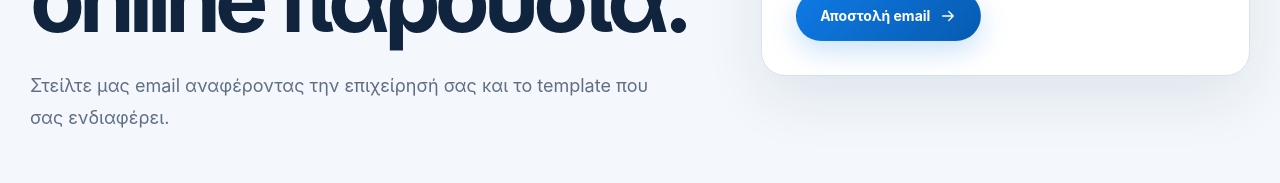
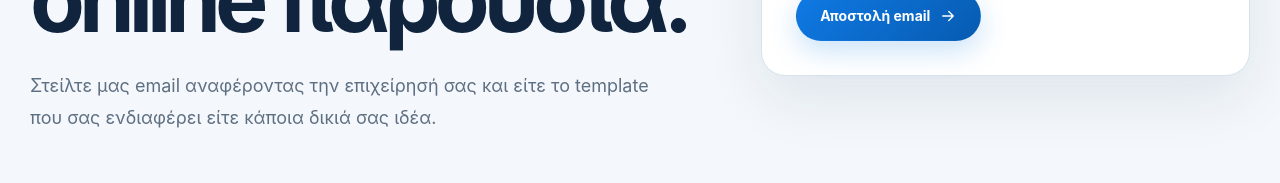
Before and after one commit to VelissariosVVS/dikosousite-showcase, a Next.js app: page /contact in a window 1280 px wide. Shown: the part 443-626 px from the top of the page. Built offline with nearby package versions, Linux system fonts and the light colour scheme; no server answers.

Commit message:
Update page.tsx

```diff
--- a/src/app/contact/page.tsx
+++ b/src/app/contact/page.tsx
@@ -21,7 +21,7 @@ export default function ContactPage() {
             <span className="section-kicker"><i /> Επικοινωνία</span>
             <h1>Ας συζητήσουμε για τη δική σας online παρουσία.</h1>
             <p>
-              Στείλτε μας email αναφέροντας την επιχείρησή σας και το template που σας ενδιαφέρει.
+              Στείλτε μας email αναφέροντας την επιχείρησή σας και είτε το template που σας ενδιαφέρει είτε κάποια δικιά σας ιδέα.
             </p>
           </div>
           <div className="contact-card">
```
